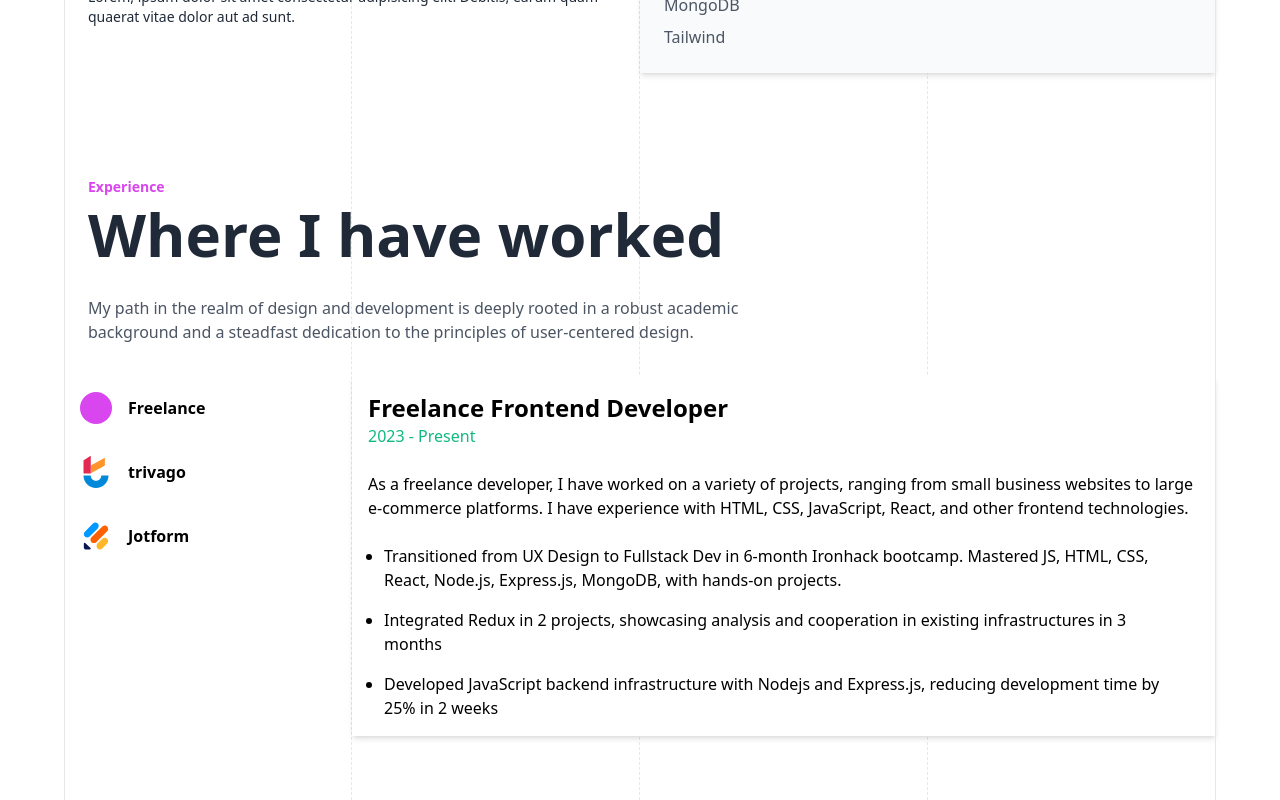
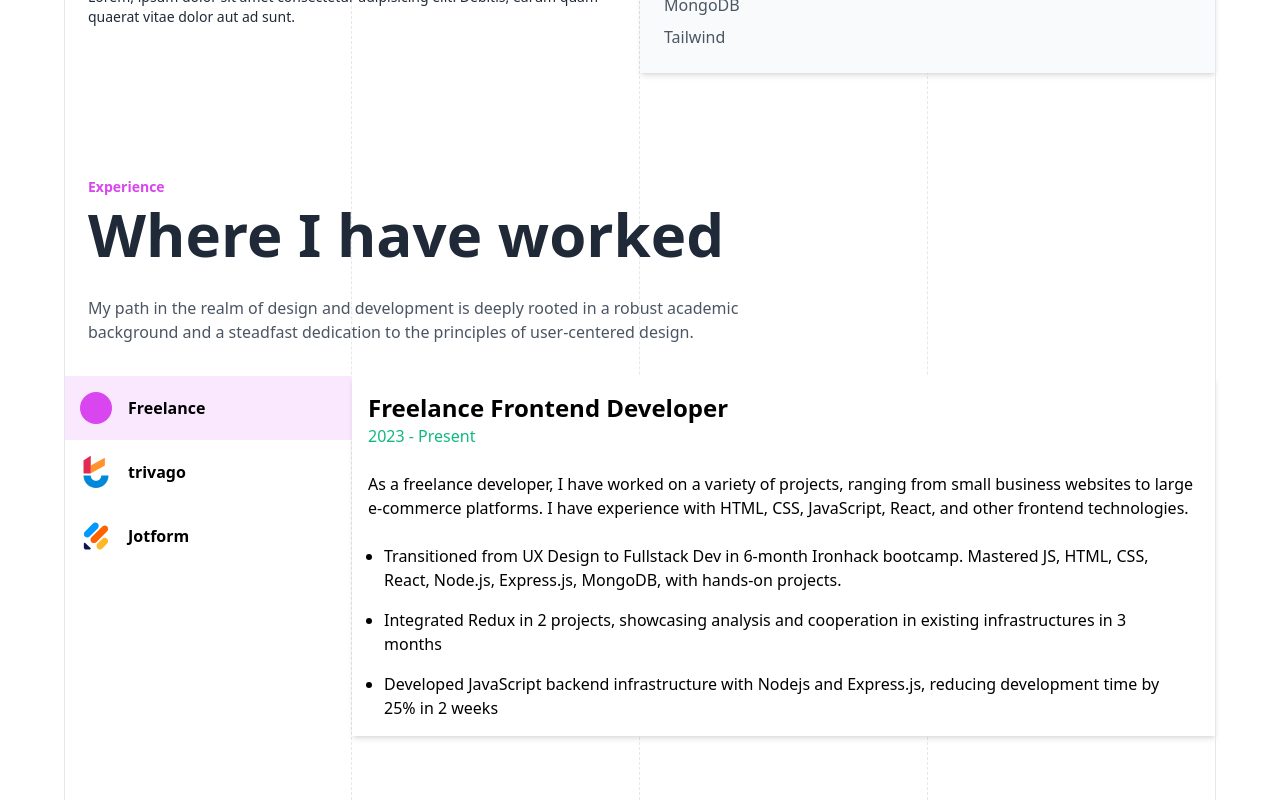
Before and after one commit to cursedxp/portfolio-site, a React (Vite) app: page / in a window 1280 px wide. Shown: the part 1575-2375 px from the top of the page. Built offline with nearby package versions, Linux system fonts and the light colour scheme.

Commit message:
✨ (ExperinceTab.jsx): add conditional background color to the active tab to improve user experience and visual feedback 📝 (ExperinceTab.jsx): update class names and add comments to improve code readability and maintainability

```diff
--- a/src/components/ExperinceTab/ExperinceTab.jsx
+++ b/src/components/ExperinceTab/ExperinceTab.jsx
@@ -26,14 +26,18 @@ export default function ExperinceTab() {
         <div className="fexl w-1/4">
           <ul className="flex flex-col font-bold text-base">
             <li
-              className="flex items-center gap-4 p-4 hover:bg-gray-100 cursor-pointer"
+              className={`flex items-center gap-4 p-4 hover:bg-emerald-100 cursor-pointer ${
+                activeTab === 0 ? "bg-fuchsia-100" : ""
+              }`}
               onClick={() => handleTabChange(0)}
             >
               <div className=" h-8 w-8 bg-fuchsia-500 rounded-full"></div>
               Freelance
             </li>
             <li
-              className="flex items-center gap-4 p-4 hover:bg-gray-100 cursor-pointer"
+              className={`flex items-center gap-4 p-4 hover:bg-emerald-100 cursor-pointer ${
+                activeTab === 1 ? "bg-fuchsia-100" : ""
+              }`}
               onClick={() => handleTabChange(1)}
             >
               <svg viewBox="0 0 233.5036 299.2473" width={32} height={32}>
@@ -53,7 +57,9 @@ export default function ExperinceTab() {
               trivago
             </li>
             <li
-              className="flex items-center gap-4 p-4 hover:bg-gray-100 cursor-pointer"
+              className={`flex items-center gap-4 p-4 hover:bg-emerald-100 cursor-pointer ${
+                activeTab === 2 ? "bg-fuchsia-100" : ""
+              }`}
               onClick={() => handleTabChange(2)}
             >
               <svg
```
